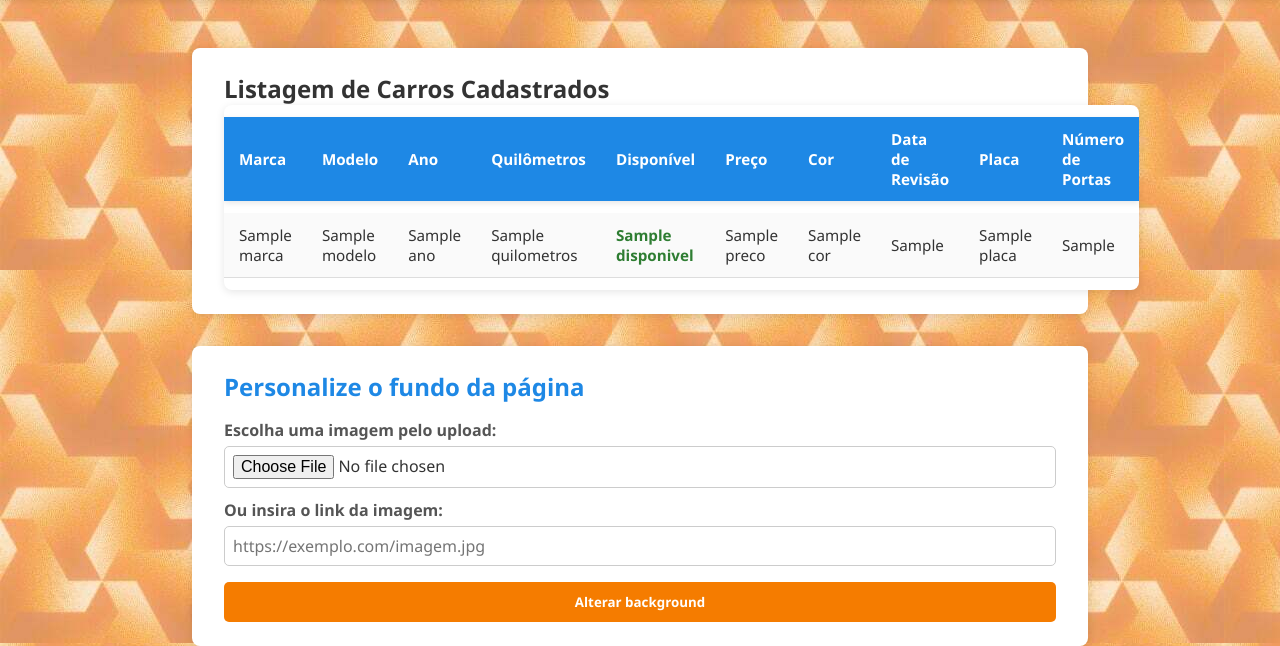
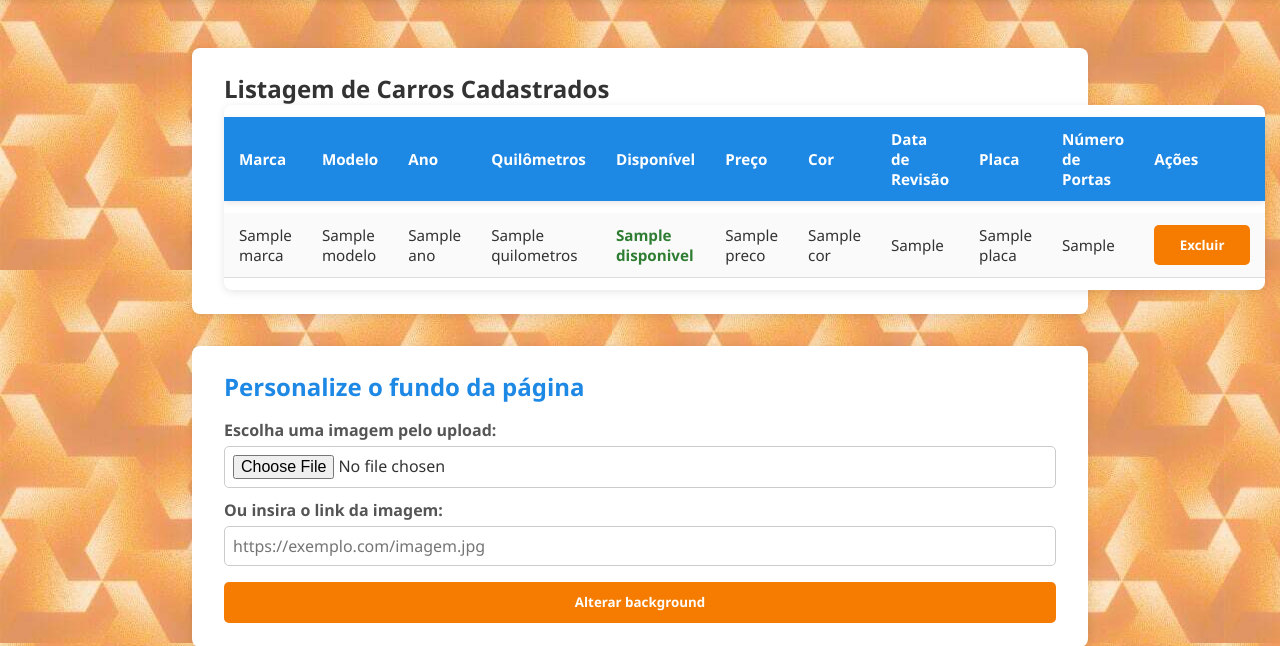
Before and after one commit to LucasS-alvador/Formularios-Flask, a Flask app: template Carros/templates/listar_carros.html in a window 1280 px wide. Shown: the part 103-749 px from the top of the page. Run offline with Flask 3, Linux system fonts and the light colour scheme; the template is opened without the code that fills it: most values are stand-ins (such as "Sample title", 1, 10 or a date in 2020); parts of the project's set-up code (start-up, migrations or seed data) failed here and were passed over.

Commit message:
Botão de Exclusão

```diff
--- a/Carros/templates/listar_carros.html
+++ b/Carros/templates/listar_carros.html
@@ -19,6 +19,8 @@
       <th>Data de Revisão</th>
       <th>Placa</th>
       <th>Número de Portas</th>
+      <!-- novo 0.3 markus -->
+      <th>Ações</th>
     </tr>
   </thead>
   <tbody>
@@ -34,6 +36,13 @@
       <td>{{ c.dataRevisao }}</td>
       <td>{{ c.placa }}</td>
       <td>{{ c.numeroPortas }}</td>
+      <!-- novo 0.3 markus -->
+      <td>
+        <form action="{{ url_for('excluir_carro', carro_id=c.id) }}" method="post" style="display:inline;">
+          <button type="submit" class="btn-primary" onclick="return confirm('Tem certeza que deseja excluir este carro?')">Excluir</button>
+        </form>
+      </td>
+      <!-- novo 0.3 markus -->
     </tr>
     {% endfor %}
   </tbody>
```
